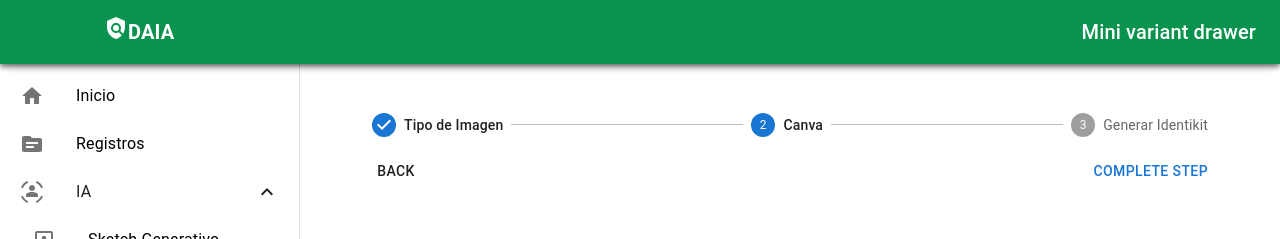
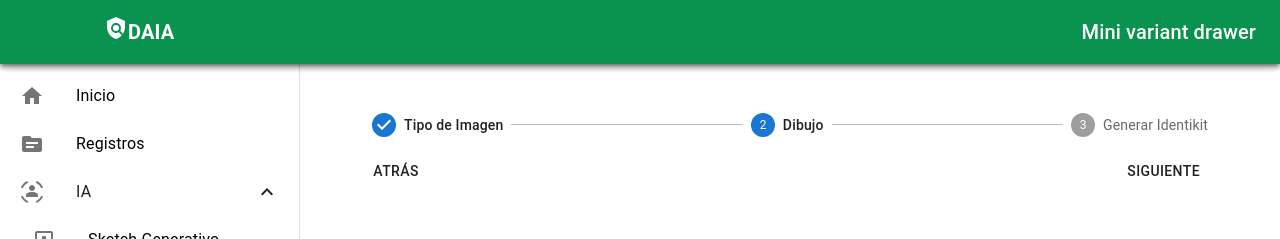
Before and after one commit to RobLeexx/DAIA, a React (Vite) app in the folder client/: page /sketch in a window 1280 px wide. Both pictures are taken after a click on the button "SIGUIENTE". Shown: the top 239 px of the page. Built offline with nearby package versions, Linux system fonts and the light colour scheme.

Commit message:
StepButton Improvement

```diff
--- a/client/src/components/PhotoDialog.tsx
+++ b/client/src/components/PhotoDialog.tsx
@@ -63,11 +63,7 @@
         </b>
         <br />
         <b>* Se debe encuadrar lo mejor posible a la cara.</b> <br />
-        <b>* Se recomienda usar flash</b> <br />
-        <b>
-          * De tener desenfoque por movimiento se recomienda tomar otra
-          fotografía
-        </b>
+        <b>* Se recomienda usar flash.</b>
       </div>
       <div style={{ display: "flex", justifyContent: "space-around" }}>
         <div>
@@ -81,7 +77,7 @@
           >
             X
           </DangerousIcon>
-          <img src={foto1} alt="" style={{ maxWidth: 500, height: 500 }} />
+          <img src={foto1} alt="" style={{ maxWidth: 450, height: 450 }} />
         </div>
         <div>
           <CheckCircleIcon
@@ -92,7 +88,7 @@
               fontSize: 100,
             }}
           ></CheckCircleIcon>
-          <img src={foto2} alt="" style={{ maxWidth: 500, height: 500 }} />
+          <img src={foto2} alt="" style={{ maxWidth: 450, height: 450 }} />
         </div>
       </div>
       <div
--- a/client/src/pages/Sketch.tsx
+++ b/client/src/pages/Sketch.tsx
@@ -94,10 +94,6 @@
     setActiveStep((prevActiveStep) => prevActiveStep - 1);
   };
 
-  const handleStep = (step: number) => () => {
-    setActiveStep(step);
-  };
-
   const handleComplete = () => {
     const newCompleted = completed;
     newCompleted[activeStep] = true;
@@ -121,13 +117,26 @@
     <Navigation>
       <Box sx={{ width: "100%", padding: 5 }}>
         <Stepper activeStep={activeStep}>
-          {steps.map((label, index) => (
-            <Step key={label} completed={completed[index]}>
-              <StepButton color="#0a934e" onClick={handleStep(index)}>
-                {label}
-              </StepButton>
-            </Step>
-          ))}
+          <Step key={0}>
+            <StepButton sx={{ pointerEvents: "none" }}>
+              Tipo de Imagen
+            </StepButton>
+          </Step>
+          <Step key={1}>
+            <StepButton sx={{ pointerEvents: "none", color: "primary" }}>
+              Dibujo <br />
+              {activeStep === 2 && selectedValue === "Subir Foto" ? (
+                <Typography variant="caption">Omitido</Typography>
+              ) : (
+                <div></div>
+              )}
+            </StepButton>
+          </Step>
+          <Step key={2}>
+            <StepButton sx={{ pointerEvents: "none" }}>
+              Generar Identikit
+            </StepButton>
+          </Step>
         </Stepper>
         <div>
           {allStepsCompleted() ? (
@@ -280,24 +289,6 @@
                     />
                   </div>
                   <Box sx={{ display: "flex", justifyContent: "end", pt: 2 }}>
-                    {/* {activeStep !== steps.length &&
-                      (completed[activeStep] ? (
-                        <Typography
-                          variant="caption"
-                          sx={{ display: "inline-block" }}
-                        >
-                          Paso {activeStep + 1} ya completado
-                        </Typography>
-                      ) : (
-                        <Button
-                          variant="contained"
-                          onClick={handleComplete}
-                        >
-                          {completedSteps() === totalSteps() - 1
-                            ? "Finish"
-                            : "Siguiente"}
-                        </Button>
-                      ))} */}
                     {selectedValue === sketchType[0] ? (
                       <Button variant="contained" onClick={handleComplete}>
                         Siguiente
@@ -309,32 +300,26 @@
                     )}
                   </Box>
                 </div>
+              ) : activeStep === 1 ? (
+                <Box sx={{ display: "flex", flexDirection: "row", pt: 2 }}>
+                  <Button color="inherit" onClick={handleBack} sx={{ mr: 1 }}>
+                    Atrás
+                  </Button>
+                  <Box sx={{ flex: "1 1 auto" }} />
+                  <Button
+                    color="inherit"
+                    onClick={handleComplete}
+                    sx={{ mr: 1 }}
+                  >
+                    Siguiente
+                  </Button>
+                </Box>
               ) : (
                 <Box sx={{ display: "flex", flexDirection: "row", pt: 2 }}>
-                  <Button
-                    color="inherit"
-                    disabled={activeStep === 0}
-                    onClick={handleBack}
-                    sx={{ mr: 1 }}
-                  >
-                    Back
+                  <Button color="inherit" onClick={handleBack} sx={{ mr: 1 }}>
+                    Atrás
                   </Button>
                   <Box sx={{ flex: "1 1 auto" }} />
-                  {activeStep !== steps.length &&
-                    (completed[activeStep] ? (
-                      <Typography
-                        variant="caption"
-                        sx={{ display: "inline-block" }}
-                      >
-                        Paso {activeStep + 1} ya completado
-                      </Typography>
-                    ) : (
-                      <Button onClick={handleComplete}>
-                        {completedSteps() === totalSteps() - 1
-                          ? "Finish"
-                          : "Complete Step"}
-                      </Button>
-                    ))}
                 </Box>
               )}
             </React.Fragment>
```
Also changed, not shown: client/src/components/Generator.tsx (added).
